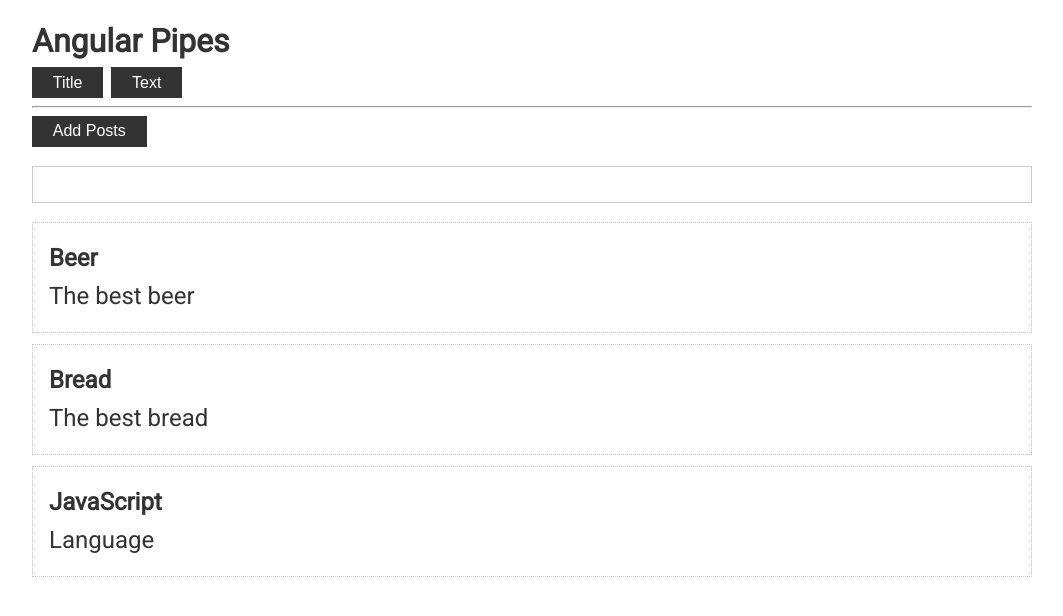
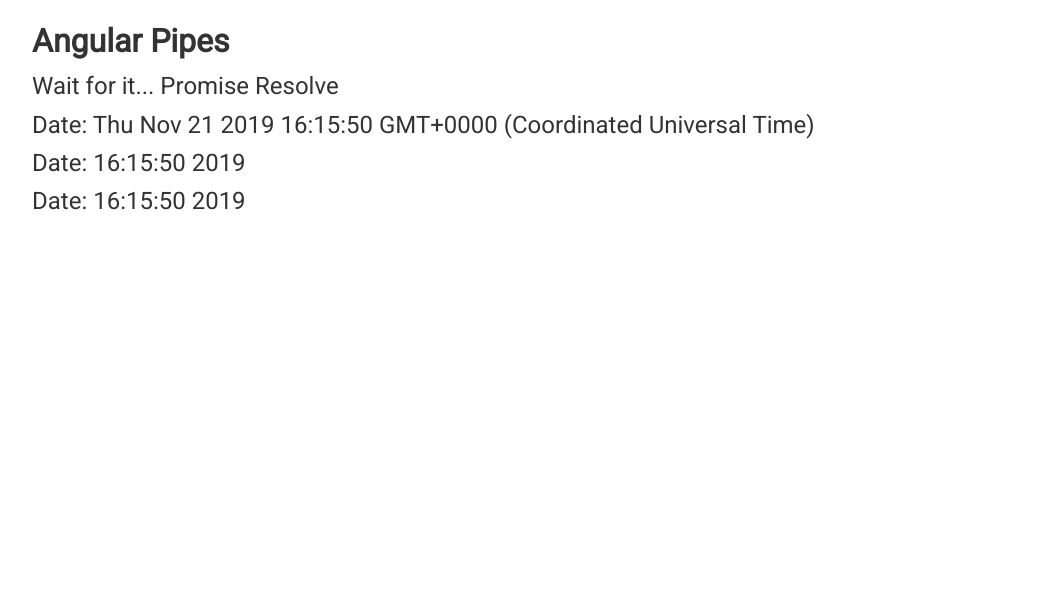
Before and after one commit to EvgeniyAn/Angular8Course, an Angular app in the folder Pipes/: page / in a window 1280 px wide. Shown: the top 616 px of the page, without its empty margins (108-1171 px from the left). Built offline with nearby package versions, Linux system fonts and the light colour scheme.

Commit message:
#45 Pipe async

```diff
--- a/Pipes/src/app/app.component.html
+++ b/Pipes/src/app/app.component.html
@@ -42,17 +42,24 @@
   <!--  <p>{{ 'Hello world     ' }}</p>-->
   <!--  <p>{{ 'Hello world     ' | exMarks }}</p>-->
 
-  <button class="btn" (click)="searchField = 'title'">Title</button>
-  <button class="btn" (click)="searchField = 'text'">Text</button>
-  <hr>
+  <!--  <button class="btn" (click)="searchField = 'title'">Title</button>-->
+  <!--  <button class="btn" (click)="searchField = 'text'">Text</button>-->
+  <!--  <hr>-->
 
-  <button class="btn" (click)="addPost()">Add Posts</button>
+  <!--  <button class="btn" (click)="addPost()">Add Posts</button>-->
 
-  <input type="text" [(ngModel)]="search">
+  <!--  <input type="text" [(ngModel)]="search">-->
 
-  <div *ngFor="let post of posts | filter:search:searchField" class="card">
-    <h2>{{post.title}}</h2>
-    <p>{{post.text}}</p>
-  </div>
+  <!--  <div *ngFor="let post of posts | filter:search:searchField" class="card">-->
+  <!--    <h2>{{post.title}}</h2>-->
+  <!--    <p>{{post.text}}</p>-->
+  <!--  </div>-->
+
+  <p> Wait for it... {{p | async}}</p>
+
+  <p>Date: {{date$ | async}}</p>
+  <p>Date: {{date$ | async | date: 'HH:mm:ss yyyy'}}</p>
+
+  <p>Date: {{date | date: 'HH:mm:ss yyyy'}}</p>
 
 </div>
--- a/Pipes/src/app/app.component.ts
+++ b/Pipes/src/app/app.component.ts
@@ -1,4 +1,5 @@
-import {Component} from '@angular/core';
+import {Component, OnInit} from '@angular/core';
+import {Observable} from "rxjs";
 
 export interface Post {
   title: string,
@@ -11,7 +12,7 @@
   templateUrl: './app.component.html',
   styleUrls: ['./app.component.scss']
 })
-export class AppComponent {
+export class AppComponent implements OnInit {
   // e: number = Math.E;
   // str = 'hello world';
   // date: Date = new Date();
@@ -26,18 +27,39 @@
   //     }
   //   }
   // }
-  posts: Post[] = [
-    {title: 'Beer', text: 'The best beer'},
-    {title: 'Bread', text: 'The best bread'},
-    {title: 'JavaScript', text: 'Language'}
-  ];
-  search: string;
-  searchField = 'title';
+  // posts: Post[] = [
+  //   {title: 'Beer', text: 'The best beer'},
+  //   {title: 'Bread', text: 'The best bread'},
+  //   {title: 'JavaScript', text: 'Language'}
+  // ];
+  // search: string;
+  // searchField = 'title';
+  //
+  // addPost() {
+  //   this.posts.unshift({
+  //     title:'Angular 8',
+  //     text:'Angular 8 course'
+  //   })
+  // }
 
-  addPost() {
-    this.posts.unshift({
-      title:'Angular 8',
-      text:'Angular 8 course'
+  p: Promise<string> = new Promise<string>(resolve => {
+    setTimeout(() => {
+      resolve('Promise Resolve')
+    }, 4000);
+  });
+
+  date$: Observable<Date> = new Observable<Date>(obs => {
+    setInterval(() => {
+      obs.next(new Date());
+    }, 1000);
+  });
+
+  date: Date;
+
+  ngOnInit(): void {
+    this.date$.subscribe(date => {
+      this.date = date;
     })
   }
+
 }
```
